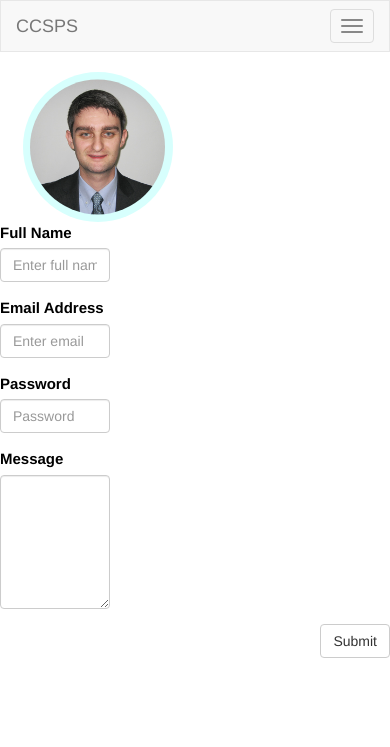
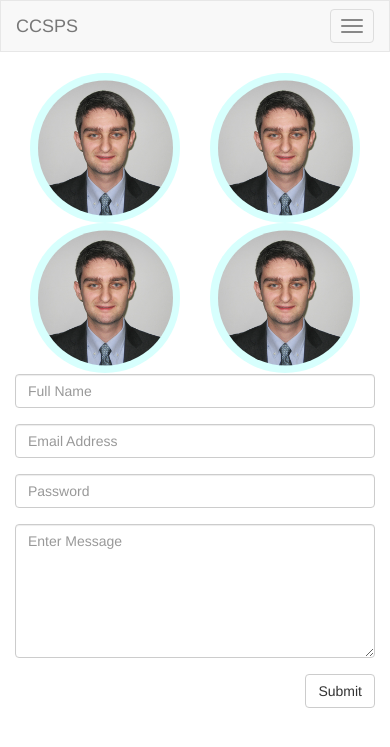
Before and after one commit to constellationcolon/homepage, a PHP site: page / in a window 390 px wide; the page is wider, and only the part inside the window is pictured. Shown: the top 747 px of that part. Run offline with PHP 8.4, Linux system fonts and the light colour scheme; some libraries are stand-ins or nearby versions.

Commit message:
layouts and responsiveness exploration.

```diff
--- a/css/custom.css
+++ b/css/custom.css
@@ -8,12 +8,12 @@ html, body {
     border: 0;
 }
 a {
-	color: rgba(255,255,255,0.65);
+    color: rgba(255, 255, 255, 0.65);
     text-decoration: none;
     -webkit-transition: color 0.25s linear;
 }
 a:hover {
-	color: rgb(255,255,255);
+    color: rgb(255, 255, 255);
 }
 .gray {
     background-color: #363B3B;
@@ -55,3 +55,21 @@ a:hover {
 #costa {
     background-image: url("../assets/costa.jpg");
 }
+.pull-right-xs {
+    float: right;
+}
+@media (min-width: 768px) {
+    .pull-right-sm {
+        float: right;
+    }
+}
+@media (min-width: 992px) {
+    .pull-right-md {
+        float: right;
+    }
+}
+@media (min-width: 1200px) {
+    .pull-right-lg {
+        float: right;
+    }
+}
--- a/index.html
+++ b/index.html
@@ -49,9 +49,7 @@
         </div>
         <div class="row">
             <div class="col-xs-6 col-sm-6 col-md-6  col-lg-6">
-                <div class="member-frame pale_blue">
-                    <div id="costa" class="member-glass"></div>
-                </div>
+
             </div>
         </div>
         <div class="row">
@@ -61,34 +59,75 @@
         <div class="row">
         </div>
         <div class="row">
+            <div class="container">
+                <div class="hidden-xs col-sm-6">
+                    <h2>About Us</h2>
+                </div>
+                <div class="pull-right-sm pull-right-md pull-right-lg">
+                    <div class="col-xs-6 col-sm-6 col-md-6 col-lg-6">
+                        <div class="row">
+                            <div class="member-frame pale_blue">
+                                <div id="costa" class="member-glass"></div>
+                            </div>
+                        </div>
+                        <div class="row">
+                            <div class="member-frame pale_blue">
+                                <div id="costa" class="member-glass"></div>
+                            </div>
+                        </div>
+                    </div>
+                    <div class="col-xs-6 col-sm-6 col-md-6 col-lg-6">
+                        <div class="row">
+                            <div class="member-frame pale_blue">
+                                <div id="costa" class="member-glass"></div>
+                            </div>
+                        </div>
+                        <div class="row">
+                            <div class="member-frame pale_blue">
+                                <div id="costa" class="member-glass"></div>
+                            </div>
+                        </div>
+                    </div>
+                </div>
+            </div>
         </div>
         <div class="row">
-            <form role="form">
+            <form class="container" role="form">
                 <div class="row">
-                    <div class="form-group col-xs-4">
-                        <label for="name">Full Name</label>
-                        <input type="textarea" class="form-control" id="name" placeholder="Enter full name">
+                    <div class="col-md-1 col-lg-2"></div>
+                    <div class="form-group col-xs-12 col-md-10 col-lg-8">
+                        <input type="textarea" class="form-control" id="name" placeholder="Full Name">
                     </div>
+                    <div class="col-md-1 col-lg-2"></div>
                 </div>
                 <div class="row">
-                    <div class="form-group col-xs-4">
-                        <label for="email">Email Address</label>
-                        <input type="email" class="form-control" id="email" placeholder="Enter email">
+                    <div class="col-md-1 col-lg-2"></div>
+                    <div class="form-group col-xs-12 col-md-10 col-lg-8">
+                        <input type="email" class="form-control" id="email" placeholder="Email Address">
                     </div>
+                    <div class="col-md-1 col-lg-2"></div>
                 </div>
                 <div class="row">
-                    <div class="form-group col-xs-4">
-                        <label for="password">Password</label>
+                    <div class="col-md-1 col-lg-2"></div>
+                    <div class="form-group col-xs-12 col-md-10 col-lg-8">
                         <input type="password" class="form-control" id="password" placeholder="Password">
                     </div>
+                    <div class="col-md-1 col-lg-2"></div>
                 </div>
                 <div class="row">
-                    <div class="form-group col-xs-4">
-                        <label for="message">Message</label>
-                        <textarea class="form-control" rows="6" id="message"></textarea>
+                    <div class="col-md-1 col-lg-2"></div>
+                    <div class="form-group col-xs-12 col-md-10 col-lg-8">
+                        <textarea class="form-control" rows="6" id="message" placeholder="Enter Message"></textarea>
                     </div>
+                    <div class="col-md-1 col-lg-2"></div>
                 </div>
-                <button type="submit" class="btn btn-default pull-right">Submit</button>
+                <div class="row">
+                    <div class="col-md-1 col-lg-2"></div>
+                    <div class="form-group col-xs-12 col-md-10 col-lg-8">
+                        <button type="submit" class="btn btn-default pull-right">Submit</button>
+                    </div>
+                    <div class="col-md-1 col-lg-2"></div>
+                </div>
             </form>
         </div>
     </div>
```
Also changed, not shown: 1 other file. Lines whose indentation alone changed are shown as unchanged.
